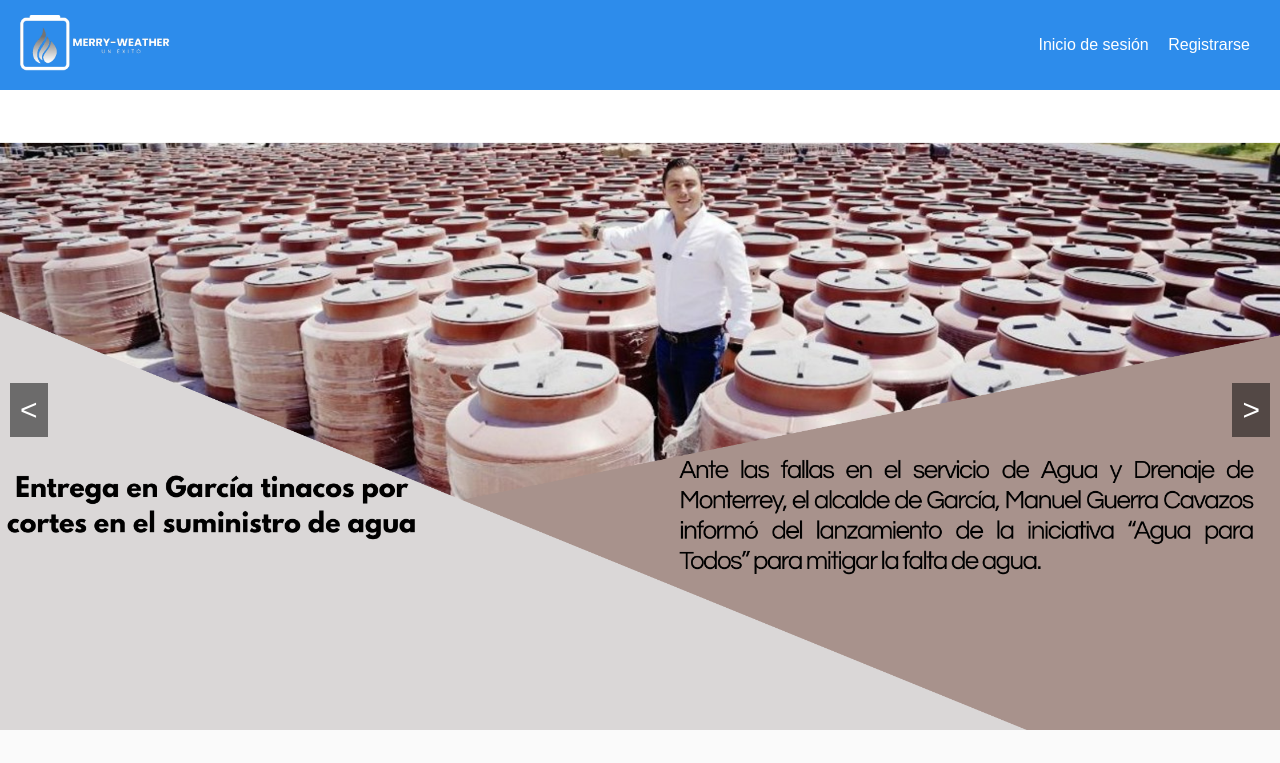
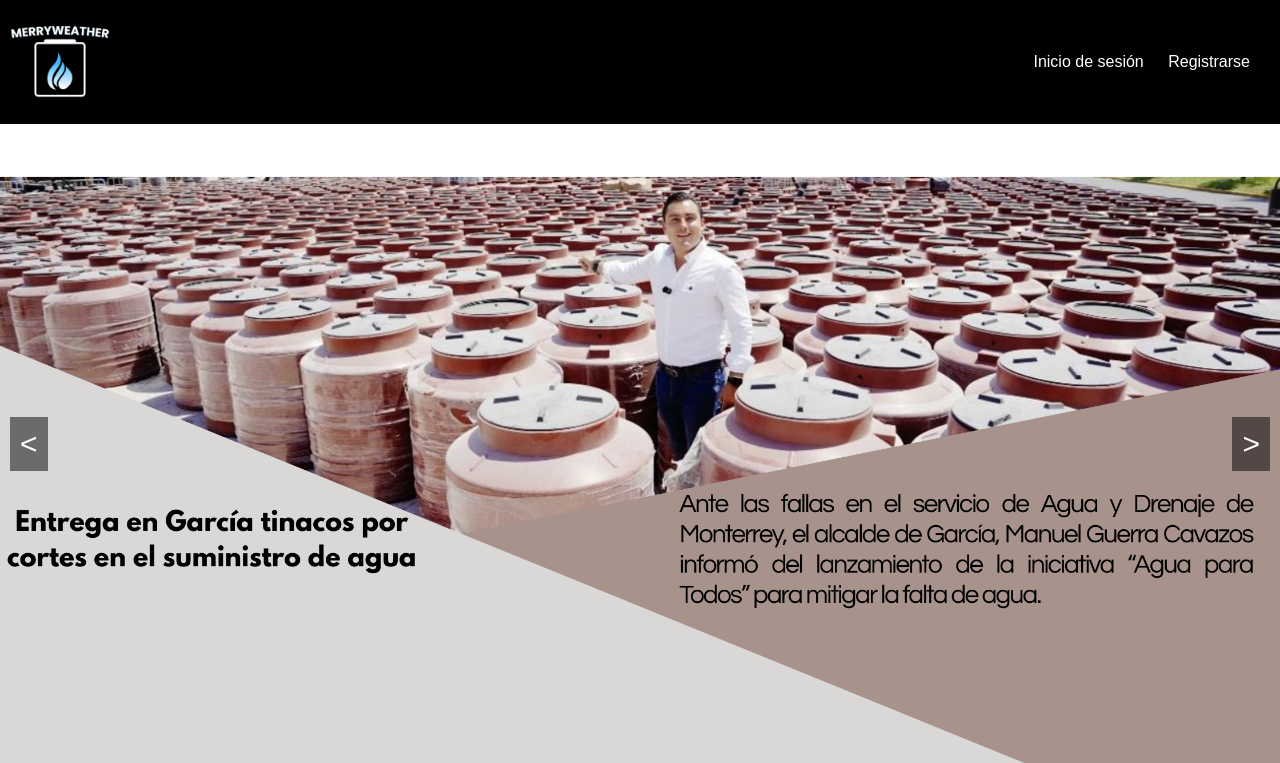
Before and after one commit to ErikAlvarado/MerryWeather, a PHP site: page /views/home.php in a window 1280 px wide. Shown: the top 763 px of the page. Run offline with PHP 8.4, Linux system fonts and the light colour scheme.

Commit message:
Se agrega icon mejorado

```diff
--- a/assets/css/style.css
+++ b/assets/css/style.css
@@ -64,8 +64,8 @@ input {
    ========================================= */
 
 header {
-    background-color: var(--color-principal);
-    padding: 15px;
+    background-color: black;
+    padding: 10px;
     color: white;
     box-shadow: 0 0 10px rgba(0, 0, 0, 0.623);
     display: flex;
@@ -76,7 +76,7 @@ header {
 
 nav a {
     color: white;
-    margin-right: 15px;
+    margin-right: 20px;
     text-decoration: none;
 }
 
--- a/views/layout/header.php
+++ b/views/layout/header.php
@@ -1,7 +1,7 @@
 <header>
     <a href="/MerryWeather/views/home.php">
     <div class="logo">
-    <img src="../assets/img/logo2.png" alt="Logo"  style="width:160px;">
+    <img src="../assets/img/logoW.png" alt="Logo"  style="width:100px;">
     </div>
     </a>
     <nav>
```
Also changed, not shown: assets/img/Logo2.png (deleted), assets/img/logo.png (deleted), assets/img/logoB.png (added), assets/img/logoW.png (added).
